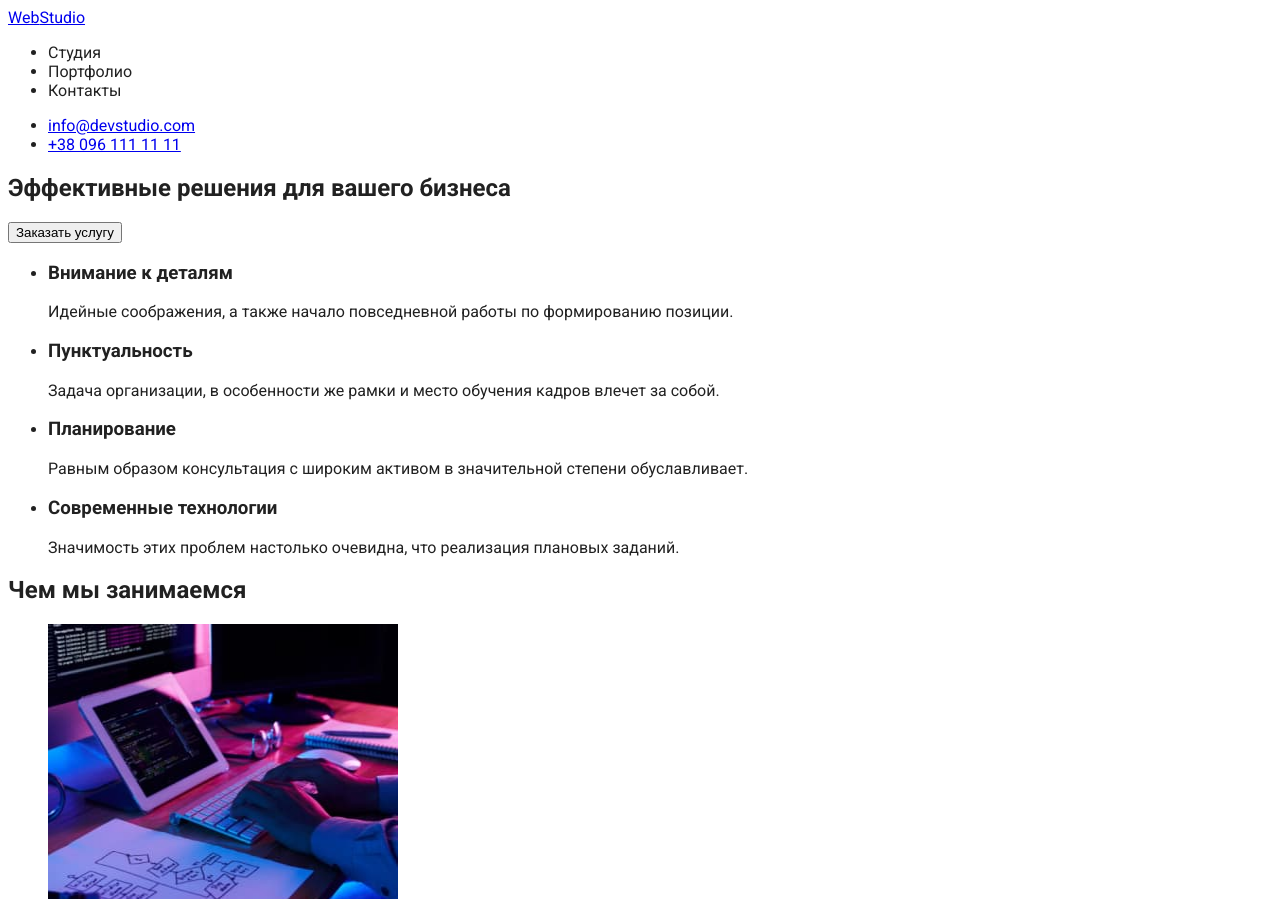
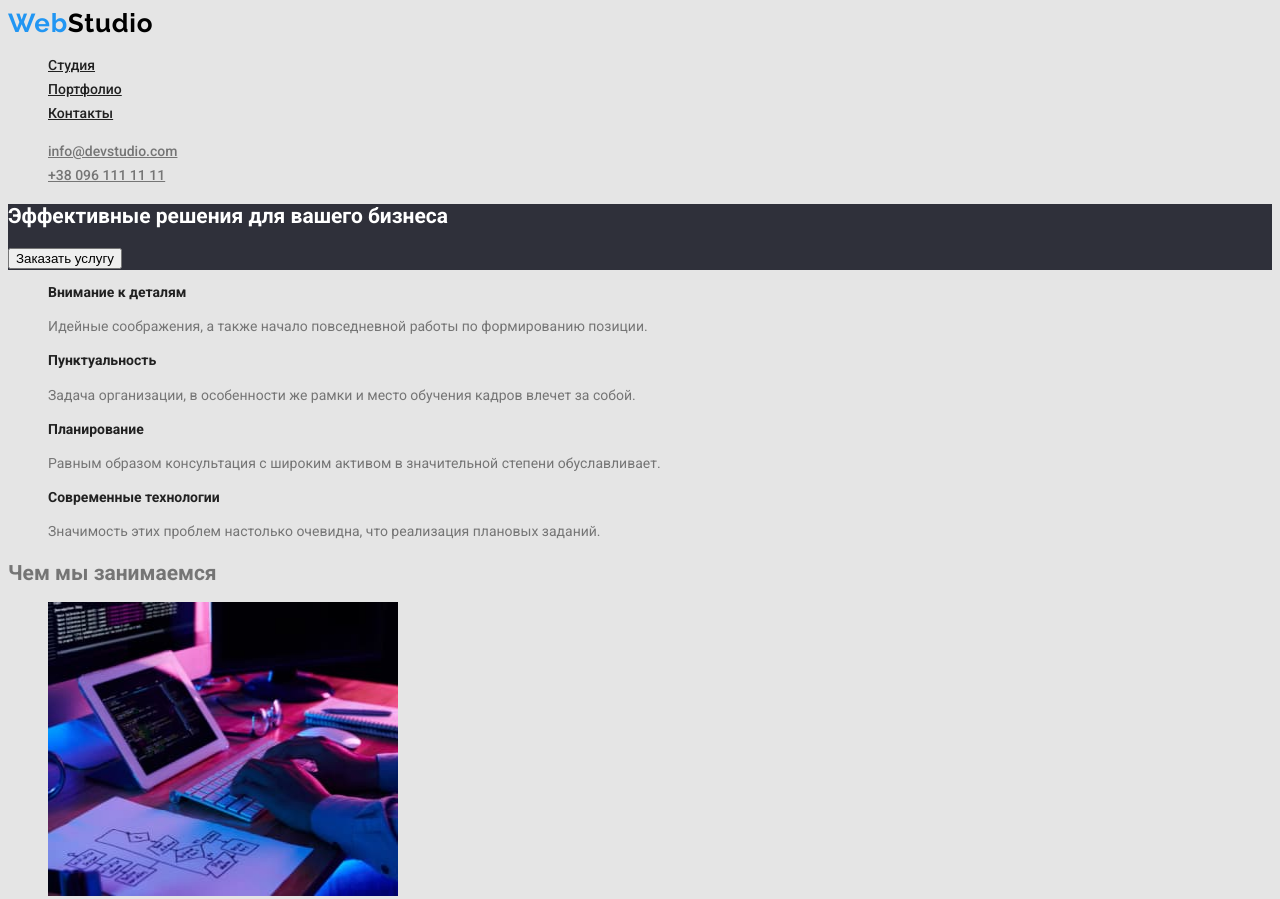
Before and after one commit to T-jorven/goit-markup-hw-02, a plain HTML site: page index.html in a window 1280 px wide. Shown: the top 899 px of the page. Drawn offline with Linux system fonts and the light colour scheme.

Commit message:
major adjustments

```diff
--- a/css/styles.css
+++ b/css/styles.css
@@ -1,6 +1,119 @@
+/*main text color #212121
+suplementory text color #757575;
+accent color #2196F3;
+white background: #FFFFFF;
+hero background: #2F303A;
+block 2 background #E5E5E5;
+our team background: #F5F4FA;
+footer background: #2F303A;
+
+contacts in the footer background: rgba(255, 255, 255, 0.6);*/
+:root {
+  --main-text-color: #757575;
+  --title-text-color: #212121;
+  --accent-color: #2196f3;
+  --background-main-color: #e5e5e5;
+  --header-studio: #000000;
+  --hero-background: #2f303a;
+  --clear-white: #ffffff;
+  --contact-footer: rgba(255, 255, 255, 0.6);
+  --logo2-footer: rgba(255, 255, 255, 1);
+}
 body {
-    font-family: 'Roboto';
-    color: #212121;
+  background-color: var(--background-main-color);
+  font-family: "Roboto", "Serif";
+  color: var(--main-text-color);
+  font-weight: 400;
+  font-size: 14px;
+  line-height: 24px;
+}
 
+.list {
+  list-style: none;
+}
 
+/* header */
+.logo {
+  font-family: "Raleway", "Sans-serif";
+  font-weight: bold;
+  font-size: 26px;
+  line-height: 1.19;
+  letter-spacing: 0.03em;
+  text-decoration: none;
 }
+.logo1 {
+  color: var(--accent-color);
+}
+.logo2 {
+  color: var(--header-studio);
+}
+/*navigation*/
+.site_nav {
+  color: var(--title-text-color);
+  font-weight: 500;
+  font-size: 14px;
+  line-height: 1.14;
+}
+.site_nav:hover {
+  color: var(--accent-color) 3;
+}
+/* contacts*/
+.contact {
+  color: var(--main-text-color);
+  font-weight: 500;
+  font-size: 14px;
+  line-height: 1.17;
+  font-style: normal;
+}
+.contact:hover,
+.contact:focus {
+  color: var(--accent-color);
+}
+/* End of header */
+
+/* hero */
+.hero {
+  background-color: var(--hero-background);
+}
+.hero_heading {
+  color: var(--clear-white);
+}
+/* end of hero */
+
+/* sections */
+.section {
+}
+.section_heading {
+  font-weight: 700;
+  font-size: 14px;
+  line-height: 1.17;
+  color: var(--title-text-color);
+}
+.section_team_heading {
+  font-size: 16px;
+  font-weight: 500;
+  line-height: 1.17;
+  color: var(--title-text-color);
+}
+/* End of sections */
+
+/* Comment */
+/* Comment */
+
+/* footer */
+.logo2-footer {
+  color: var(--logo2-footer);
+}
+.contact-footer {
+  color: var(--contact-footer);
+  letter-spacing: 0.03em;
+}
+address {
+  color: var(--clear-white);
+  font-style: normal;
+  font-weight: normal;
+  font-size: 14px;
+  line-height: 1.7;
+  letter-spacing: 0.03em;
+}
+/* footer */
--- a/index.html
+++ b/index.html
@@ -13,47 +13,47 @@
 </head>
 <body>
     <header>
-        <a href="/"><span>Web</span>Studio</a>
+        <a href="/" class="logo"><span class="logo1">Web</span><span class="logo2">Studio</span></a>
         <nav>
-            <ul>
-                <li>Студия</li>
-                <li>Портфолио</li>
-                <li>Контакты</li>
+            <ul class="list">
+                <li><a href="" class="site_nav">Студия</a</li>
+                <li><a href="" class="site_nav">Портфолио</a></li>
+                <li><a href="" class="site_nav">Контакты</a></li>
             </ul>
         </nav>
-        <ul>
-            <li><a href="mailto:example@mail.ru">info@devstudio.com</a></li>
-            <li><a href="tel:+380961111111">+38 096 111 11 11</a></li>
+        <ul class="list">
+            <li><a href="mailto:example@mail.ru" class="contact">info@devstudio.com</a></li>
+            <li><a href="tel:+380961111111" class="contact">+38 096 111 11 11</a></li>
         </ul>
     </header>
     <main>
-        <section>
-            <h1>Эффективные решения для вашего бизнеса</h1>
+        <section class="hero">
+            <h1 class="hero_heading">Эффективные решения для вашего бизнеса</h1>
             <button type="button">Заказать услугу</button>
         </section>
-        <section>
-            <ul>
+        <section class="section">
+            <ul class="list">
                 <li>
-                    <h3>Внимание к деталям</h3>
+                    <h3 class="section_heading">Внимание к деталям</h3>
                     <p>Идейные соображения, а также начало повседневной работы по формированию позиции.</p>
                 </li>
                 <li>
-                    <h3>Пунктуальность</h3>
+                    <h3 class="section_heading">Пунктуальность</h3>
                     <p>Задача организации, в особенности же рамки и место обучения кадров влечет за собой.</p>
                 </li>
                 <li>
-                    <h3>Планирование</h3>
+                    <h3 class="section_heading">Планирование</h3>
                     <p>Равным образом консультация с широким активом в значительной степени обуславливает.</p>
                 </li>
                 <li>
-                    <h3>Современные технологии</h3>
+                    <h3 class="section_heading">Современные технологии</h3>
                     <p>Значимость этих проблем настолько очевидна, что реализация плановых заданий.</p>
                 </li>
             </ul>
         </section>
-        <section>
-            <h2>Чем мы занимаемся</h2>
-            <ul>
+        <section class="section">
+            <h2 class="section_title">Чем мы занимаемся</h2>
+            <ul class="list">
                 <Li>
                     <img src="images/img.jpg" alt="Planning the stucture of an application" width="350" height="294">
                 </Li>
@@ -65,42 +65,42 @@
                 </li>
             </ul>
         </section>
-        <section>
-            <h2>Наша команда</h2>
-            <ul>
+        <section class="section">
+            <h2 class="section_title">Наша команда</h2>
+            <ul class="companyTeam list">
                 <li>
                     <img src="images/img(1)(1).jpg" alt="A photo of the company's Product Designer" width="270"
                         height="260">
-                    <h3>Игорь Демьяненко</h3>
+                    <h3 class="section_team_heading">Игорь Демьяненко</h3>
                     <p>Product Designer</p>
                 </li>
                 <li>
                     <img src="images/img(2)(1).jpg" alt="A photo of the company's Frontend Developer" width="270"
                         height="260">
-                    <h3>Ольга Репина</h3>
+                    <h3 class="section_team_heading">Ольга Репина</h3>
                     <p>Frontend Developer</p>
                 </li>
                 <li>
                     <img src="images/img(3)(1).jpg" alt="A photo of the company's Marketing Director" width="270"
                         height="260">
-                    <h3>Николай Тарасов</h3>
+                    <h3 class="section_team_heading">Николай Тарасов</h3>
                     <p>Marketing</p>
                 </li>
                 <li>
                     <img src="images/img(4)(1).jpg" alt="A photo of the company's UI Designer" width="270" height="260">
-                    <h3>Михаил Ермаков</h3>
+                    <h3 class="section_team_heading">Михаил Ермаков</h3>
                     <p>UI Designer</p>
                 </li>
             </ul>
         </section>
     </main>
     <footer>
-        <a href="/"><span>Web</span>Studio</a>
+        <a href="/" class="logo"><span class="logo1">Web</span><span class="logo2-footer">Studio</span></a>
         <address>
             <p>г. Киев, пр-т Леси Украинки, 26</p>
-            <ul>
-                <li><a href="mailto:info@example.com">info@example.com</a></li>
-                <li><a href="tel:+380991111111">+38 099 111 11 11</a></li>
+            <ul class="contacts list">
+                <li><a href="mailto:info@example.com" class="contact contact-footer">info@example.com</a></li>
+                <li><a href="tel:+380991111111" class="contact contact-footer">+38 099 111 11 11</a></li>
             </ul>
         </address>
     </footer>
```
